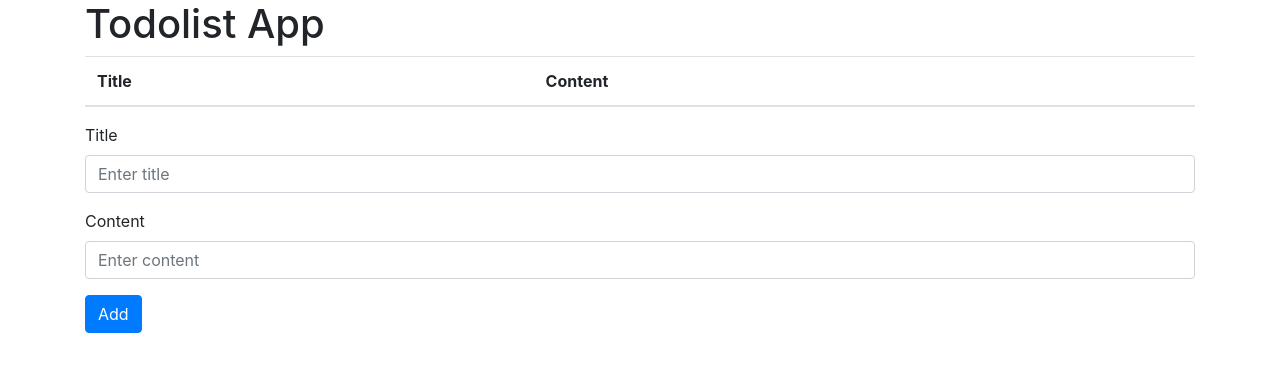
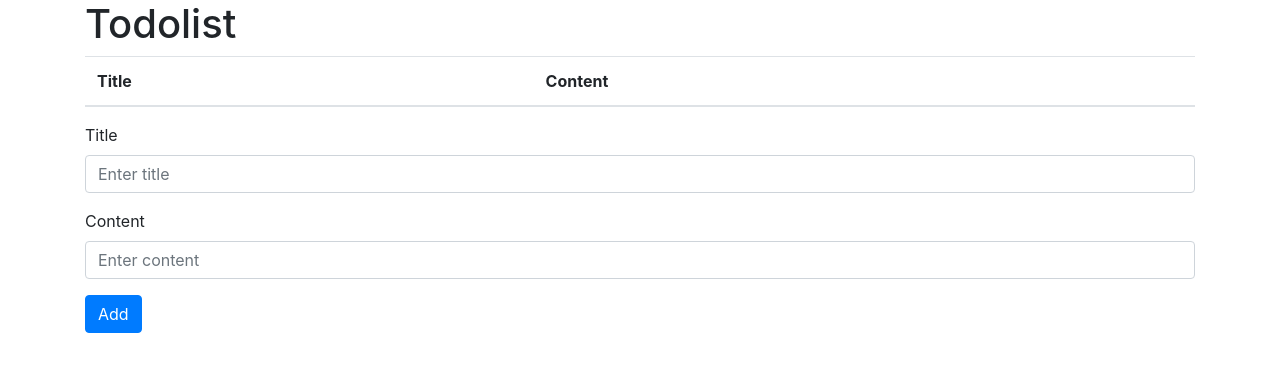
Before and after one commit to Lucas8448/Todo-list, a website: page index.html in a window 1280 px wide. Drawn offline with nearby package versions, Linux system fonts and the light colour scheme; no server answers.

Commit message:
Small fixes

```diff
--- a/index.html
+++ b/index.html
@@ -8,7 +8,7 @@
 
 <body>
   <div class="container">
-    <h1>Todolist App</h1>
+    <h1>Todolist</h1>
     <table id="todolistTable" class="table">
       <thead>
         <tr>
@@ -45,7 +45,7 @@
           response.forEach(function (item) {
             var row = $('<tr>');
             row.append($('<td>').text(item.title));
-            row.append($(' <td> ').text(item.content));
+            row.append($('<td>').text(item.content));
             tbody.append(row);
           });
         },
```
